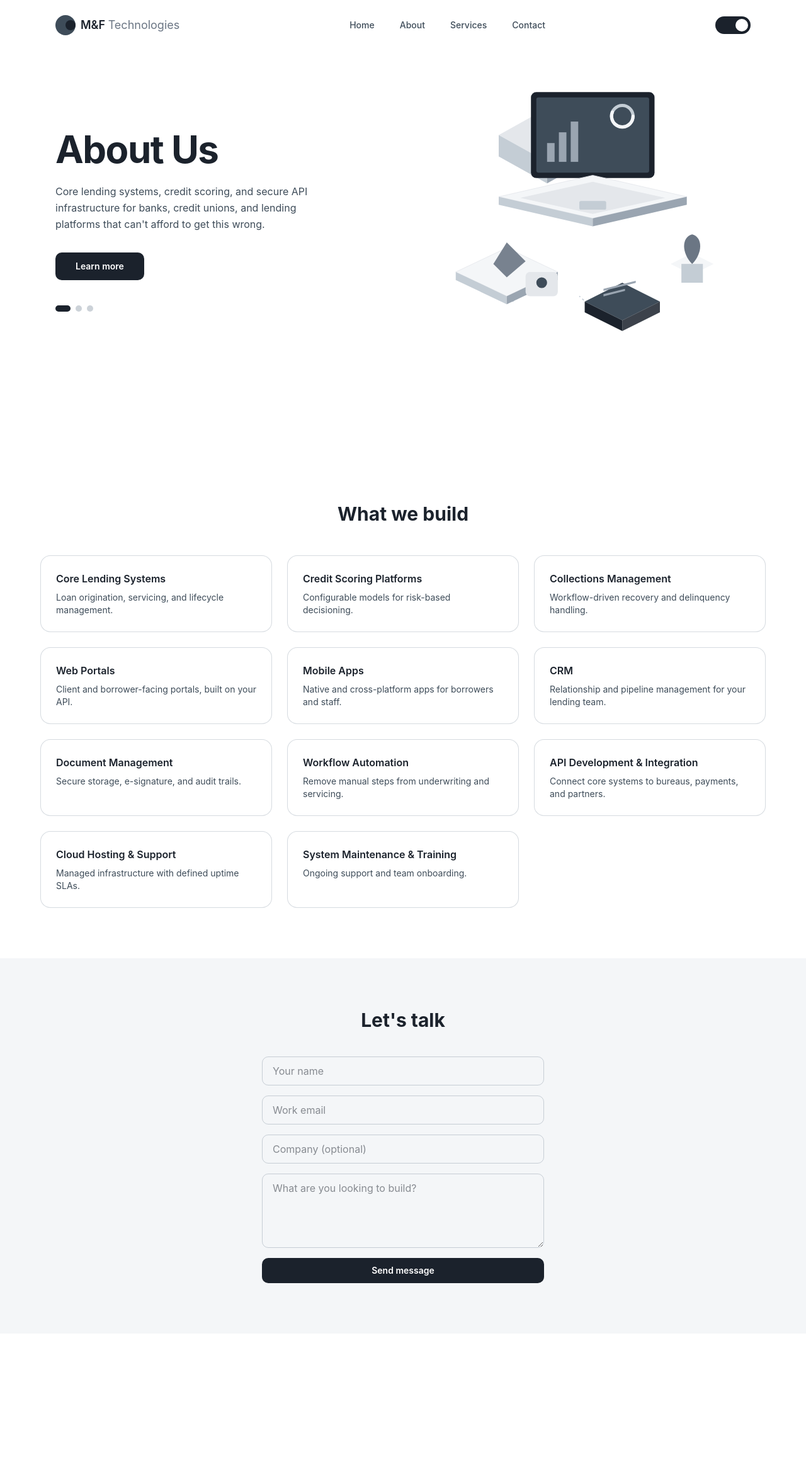
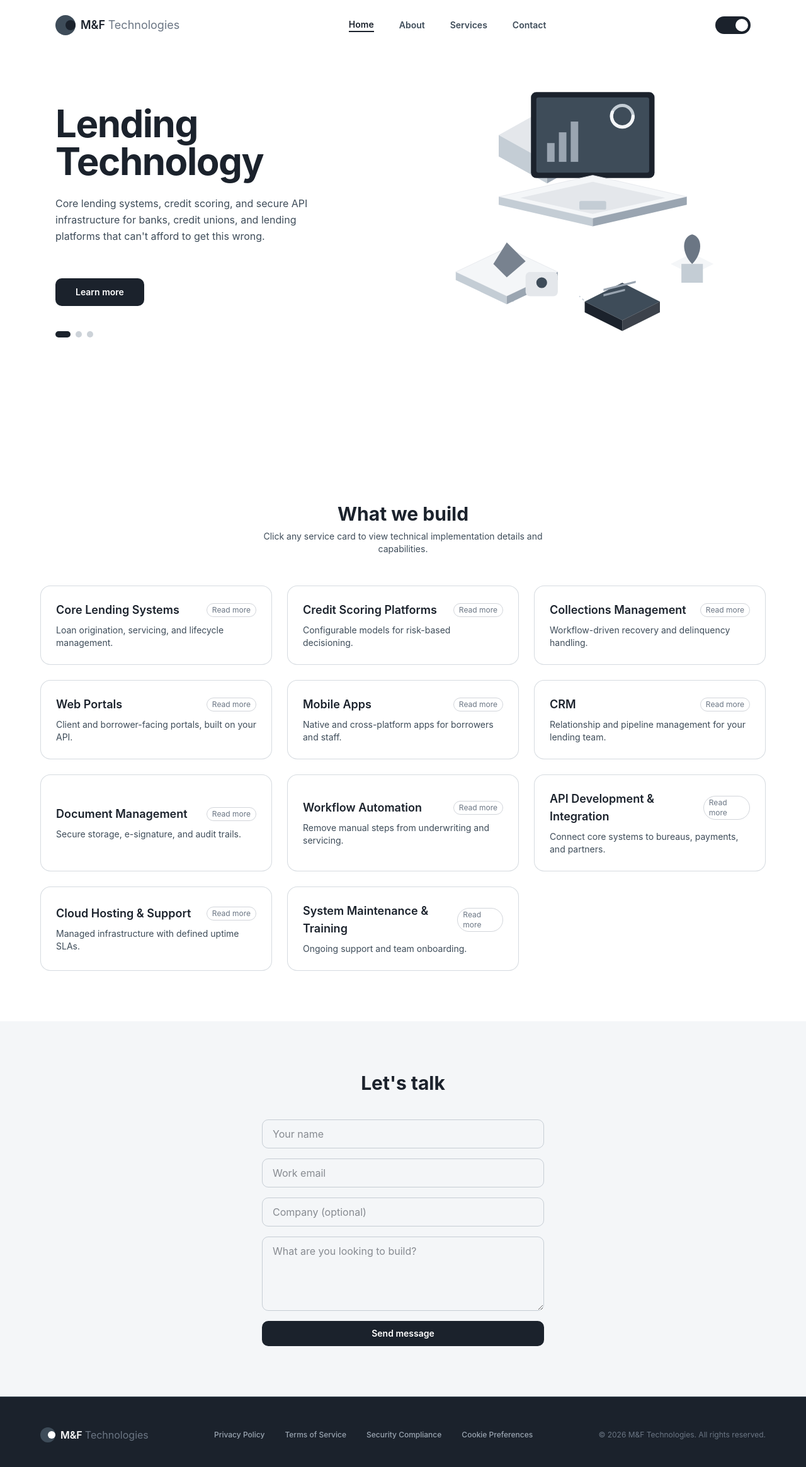
Before and after one commit to MuthamiM/M-F, a Next.js app in the folder frontend/: page / in a window 1280 px wide. Shown: the top 2330 px of the page at 63% size. Before the commit the page ends 2118 px from the top, so only its background shows below. Built offline with nearby package versions, Linux system fonts and the light colour scheme; no server answers.

Commit message:
Configure dynamic slider state in Hero, interactive click-to-modal for Services build grid, and added premium Footer component

```diff
--- a/frontend/src/app/page.tsx
+++ b/frontend/src/app/page.tsx
@@ -4,18 +4,22 @@
 import { Hero } from "@/features/landing/components/Hero";
 import { Services } from "@/features/landing/components/Services";
 import { ContactForm } from "@/features/landing/components/ContactForm";
+import { Footer } from "@/features/landing/components/Footer";
 
 export default function HomePage() {
   return (
+    <>
       <main>
         <Hero />
         <Services />
-      <section className="bg-cloud px-6 py-20">
+        <section id="contact" className="bg-cloud px-6 py-20">
           <h2 className="mb-10 text-center font-display text-3xl font-bold text-graphite">
             Let&apos;s talk
           </h2>
           <ContactForm />
         </section>
       </main>
+      <Footer />
+    </>
   );
 }
--- /dev/null
+++ b/frontend/src/features/landing/components/Footer.tsx
@@ -0,0 +1,38 @@
+import Link from "next/link";
+
+export function Footer() {
+  return (
+    <footer className="bg-graphite text-fog px-6 py-12 border-t border-slate">
+      <div className="mx-auto max-w-6xl flex flex-col md:flex-row items-center justify-between gap-6">
+        <div className="flex items-center gap-2">
+          <span className="relative flex h-6 w-6 items-center justify-center">
+            <span className="absolute h-6 w-6 rounded-full bg-slate" />
+            <span className="absolute right-0 h-3 w-3 rounded-full bg-white" />
+          </span>
+          <span className="text-md font-semibold text-white">
+            M&amp;F <span className="font-normal text-silver">Technologies</span>
+          </span>
+        </div>
+
+        <div className="flex flex-wrap justify-center gap-8 text-xs font-medium">
+          <Link href="#privacy" className="hover:text-white transition-colors">
+            Privacy Policy
+          </Link>
+          <Link href="#terms" className="hover:text-white transition-colors">
+            Terms of Service
+          </Link>
+          <Link href="#security" className="hover:text-white transition-colors">
+            Security Compliance
+          </Link>
+          <Link href="#cookies" className="hover:text-white transition-colors">
+            Cookie Preferences
+          </Link>
+        </div>
+
+        <p className="text-xs text-silver">
+          &copy; {new Date().getFullYear()} M&amp;F Technologies. All rights reserved.
+        </p>
+      </div>
+    </footer>
+  );
+}
--- a/frontend/src/features/landing/components/Hero.tsx
+++ b/frontend/src/features/landing/components/Hero.tsx
@@ -5,24 +5,42 @@ import { Button } from "@/shared/components/Button";
 import { Nav } from "./Nav";
 import { IsometricDevice } from "./IsometricDevice";
 
-const SLIDES = 3;
+interface Slide {
+  title: string;
+  description: string;
+}
+
+const SLIDES: Slide[] = [
+  {
+    title: "Lending Technology",
+    description: "Core lending systems, credit scoring, and secure API infrastructure for banks, credit unions, and lending platforms that can't afford to get this wrong."
+  },
+  {
+    title: "About Us",
+    description: "We design, build, and maintain institutional-grade financial modules, automating critical origination, underwriting, and collections workflows."
+  },
+  {
+    title: "Our Services",
+    description: "From custom loan management and compliance engines to portal interfaces, we deploy secure architectures optimized for maximum speed and scale."
+  }
+];
 
 export function Hero() {
   const [active, setActive] = useState(0);
 
+  const activeSlide = SLIDES[active];
+
   return (
     <section className="relative overflow-hidden bg-white">
-      <Nav />
+      <Nav active={active} setActive={setActive} />
 
       <div className="relative mx-auto grid max-w-6xl grid-cols-1 items-center gap-12 px-6 pb-24 pt-8 md:grid-cols-2 md:pb-32">
-        <div>
-          <h1 className="font-display text-5xl font-bold tracking-tight text-graphite md:text-6xl">
-            About Us
+        <div className="min-h-[300px] flex flex-col justify-center">
+          <h1 className="font-display text-5xl font-bold tracking-tight text-graphite md:text-6xl min-h-[120px] transition-all duration-300 ease-in-out">
+            {activeSlide.title}
           </h1>
-          <p className="mt-6 max-w-md text-base leading-relaxed text-slate">
-            Core lending systems, credit scoring, and secure API
-            infrastructure for banks, credit unions, and lending platforms
-            that can&apos;t afford to get this wrong.
+          <p className="mt-6 max-w-md text-base leading-relaxed text-slate min-h-[100px] transition-all duration-300 ease-in-out">
+            {activeSlide.description}
           </p>
           <div className="mt-8">
             <Button variant="primary" className="rounded-full px-8 py-3">
@@ -31,12 +49,12 @@ export function Hero() {
           </div>
 
           <div className="mt-10 flex gap-2">
-            {Array.from({ length: SLIDES }).map((_, i) => (
+            {SLIDES.map((_, i) => (
               <button
                 key={i}
                 aria-label={`Slide ${i + 1}`}
                 onClick={() => setActive(i)}
-                className={`h-2.5 rounded-full transition-all cursor-pointer ${
+                className={`h-2.5 rounded-full transition-all cursor-pointer focus:outline-none ${
                   active === i ? "w-6 bg-graphite" : "w-2.5 bg-fog/50"
                 }`}
               />
--- a/frontend/src/features/landing/components/Nav.tsx
+++ b/frontend/src/features/landing/components/Nav.tsx
@@ -3,13 +3,18 @@
 import { useState } from "react";
 
 const LINKS = [
-  { label: "Home", href: "#home" },
-  { label: "About", href: "#about" },
-  { label: "Services", href: "#services" },
+  { label: "Home", index: 0 },
+  { label: "About", index: 1 },
+  { label: "Services", index: 2 },
   { label: "Contact", href: "#contact" },
 ];
 
-export function Nav() {
+interface NavProps {
+  active: number;
+  setActive: (index: number) => void;
+}
+
+export function Nav({ active, setActive }: NavProps) {
   const [dark, setDark] = useState(false);
 
   return (
@@ -25,15 +30,32 @@ export function Nav() {
       </div>
 
       <nav className="hidden items-center gap-10 md:flex">
-        {LINKS.map((link) => (
-          <a
-            key={link.href}
-            href={link.href}
-            className="text-sm font-medium text-slate transition-colors hover:text-graphite"
-          >
-            {link.label}
-          </a>
-        ))}
+        {LINKS.map((link) => {
+          if (link.index !== undefined) {
+            const isActive = active === link.index;
+            return (
+              <button
+                key={link.label}
+                onClick={() => setActive(link.index)}
+                className={`text-sm font-semibold transition-colors cursor-pointer focus:outline-none ${
+                  isActive ? "text-graphite border-b-2 border-graphite" : "text-slate hover:text-graphite"
+                }`}
+              >
+                {link.label}
+              </button>
+            );
+          } else {
+            return (
+              <a
+                key={link.label}
+                href={link.href}
+                className="text-sm font-semibold text-slate transition-colors hover:text-graphite"
+              >
+                {link.label}
+              </a>
+            );
+          }
+        })}
       </nav>
 
       <button
--- a/frontend/src/features/landing/components/Services.tsx
+++ b/frontend/src/features/landing/components/Services.tsx
@@ -1,37 +1,127 @@
-// src/features/landing/components/Services.tsx
-const SERVICES = [
-  { title: "Core Lending Systems", desc: "Loan origination, servicing, and lifecycle management." },
-  { title: "Credit Scoring Platforms", desc: "Configurable models for risk-based decisioning." },
-  { title: "Collections Management", desc: "Workflow-driven recovery and delinquency handling." },
-  { title: "Web Portals", desc: "Client and borrower-facing portals, built on your API." },
-  { title: "Mobile Apps", desc: "Native and cross-platform apps for borrowers and staff." },
-  { title: "CRM", desc: "Relationship and pipeline management for your lending team." },
-  { title: "Document Management", desc: "Secure storage, e-signature, and audit trails." },
-  { title: "Workflow Automation", desc: "Remove manual steps from underwriting and servicing." },
-  { title: "API Development & Integration", desc: "Connect core systems to bureaus, payments, and partners." },
-  { title: "Cloud Hosting & Support", desc: "Managed infrastructure with defined uptime SLAs." },
-  { title: "System Maintenance & Training", desc: "Ongoing support and team onboarding." },
+"use client";
+
+import { useState } from "react";
+
+interface Service {
+  title: string;
+  desc: string;
+  details: string;
+}
+
+const SERVICES: Service[] = [
+  {
+    title: "Core Lending Systems",
+    desc: "Loan origination, servicing, and lifecycle management.",
+    details: "Our core lending engine handles the entire loan lifecycle from initial application and underwriting to disbursal, interest calculation, servicing, and final maturity. Built on a double-entry ledger database schema, it guarantees absolute transactional integrity, real-time auditability, and flawless integration with general ledgers."
+  },
+  {
+    title: "Credit Scoring Platforms",
+    desc: "Configurable models for risk-based decisioning.",
+    details: "An advanced decision engine that aggregates data from traditional credit bureaus, alternative payment networks, and custom telemetry data. Operators can define configurable risk scoring weight trees, rule matrices, and cutoff thresholds to automate instant-approvals or flag high-risk accounts for manual underwriting."
+  },
+  {
+    title: "Collections Management",
+    desc: "Workflow-driven recovery and delinquency handling.",
+    details: "Delinquency tracking system designed to optimize recovery rates. Automatically segments overdue accounts by risk tier, triggers automated reminders via SMS, email, and automated dialers, and manages agent queues with workflow escalation from soft collections to legal recovery."
+  },
+  {
+    title: "Web Portals",
+    desc: "Client and borrower-facing portals, built on your API.",
+    details: "Responsive web portals for borrowers and credit brokers. Features include real-time application trackers, secure document upload zones, self-service loan modifications, payment scheduling (cards/mobile money), and instant balance lookups."
+  },
+  {
+    title: "Mobile Apps",
+    desc: "Native and cross-platform apps for borrowers and staff.",
+    details: "Secure Android and iOS applications built for high performance and offline operations. Empowers field agents to capture KYC/KYB data on the ground, and provides borrowers with push notifications, wallet management, and biometrically secured micro-lending access."
+  },
+  {
+    title: "CRM",
+    desc: "Relationship and pipeline management for your lending team.",
+    details: "A pipeline manager tailored for credit institutions. Tracks borrower communications, manages sales officer tasks, maps conversion rates across campaigns, and features pre-built integrations with phone systems and helpdesks."
+  },
+  {
+    title: "Document Management",
+    desc: "Secure storage, e-signature, and audit trails.",
+    details: "Secure, encrypted cloud storage complying with data privacy regulations. Includes integrated OCR parsing for automated ID/statement reading, version tracking, e-signature signing flows, and immutable access audit logging."
+  },
+  {
+    title: "Workflow Automation",
+    desc: "Remove manual steps from underwriting and servicing.",
+    details: "Eliminates operational bottlenecks by automating routine verification tasks. Automate AML/PEP watchlist checks, trigger income verification checks via bank APIs, and automatically route high-value files to senior credit committees."
+  },
+  {
+    title: "API Development & Integration",
+    desc: "Connect core systems to bureaus, payments, and partners.",
+    details: "Standardized, highly secured JSON REST and GraphQL APIs. Facilitates seamless connection of your lending stack to external ecosystem nodes including payment networks, third-party underwriting services, and corporate enterprise systems."
+  },
+  {
+    title: "Cloud Hosting & Support",
+    desc: "Managed infrastructure with defined uptime SLAs.",
+    details: "High-availability hosting platforms set up on premium cloud infrastructure (AWS/Azure) under a 99.99% uptime SLA. Features isolated database pools, continuous automated backups, and 24/7 security monitoring."
+  },
+  {
+    title: "System Maintenance & Training",
+    desc: "Ongoing support and team onboarding.",
+    details: "Comprehensive training and enablement programs for your IT and risk officers. Ongoing support covers emergency patches, security updates, feature requests, and dedicated Slack/Teams response lines."
+  },
 ];
 
 export function Services() {
+  const [selectedService, setSelectedService] = useState<Service | null>(null);
+
   return (
-    <section className="px-6 py-20">
+    <section id="services" className="px-6 py-20 bg-white">
       <div className="mx-auto max-w-6xl">
         <h2 className="text-center font-display text-3xl font-bold text-graphite">
           What we build
         </h2>
+        <p className="text-center text-slate mt-2 max-w-lg mx-auto text-sm">
+          Click any service card to view technical implementation details and capabilities.
+        </p>
+
         <div className="mt-12 grid grid-cols-1 gap-6 sm:grid-cols-2 lg:grid-cols-3">
           {SERVICES.map((service) => (
-            <div
+            <button
               key={service.title}
-              className="rounded-lg border border-fog/40 bg-white p-6 transition-shadow hover:shadow-md"
+              onClick={() => setSelectedService(service)}
+              className="text-left block w-full rounded-lg border border-fog/40 bg-white p-6 transition-all hover:shadow-md hover:border-slate cursor-pointer focus:outline-none focus:ring-2 focus:ring-graphite focus:ring-offset-2"
             >
-              <h3 className="font-semibold text-graphite">{service.title}</h3>
+              <h3 className="font-semibold text-graphite text-lg flex items-center justify-between">
+                <span>{service.title}</span>
+                <span className="text-silver text-xs font-normal border border-silver/30 px-2 py-0.5 rounded-full group-hover:bg-cloud">
+                  Read more
+                </span>
+              </h3>
               <p className="mt-2 text-sm text-slate">{service.desc}</p>
-            </div>
+            </button>
           ))}
         </div>
       </div>
+
+      {/* Modal Detail Overlay */}
+      {selectedService && (
+        <div className="fixed inset-0 z-50 flex items-center justify-center p-4 bg-graphite/60 backdrop-blur-sm">
+          <div className="relative w-full max-w-xl bg-white rounded-lg p-6 shadow-xl border border-fog/20 animate-in fade-in zoom-in-95 duration-150">
+            <h3 className="text-2xl font-bold text-graphite leading-snug">
+              {selectedService.title}
+            </h3>
+            <p className="text-silver text-sm font-medium mt-1">
+              {selectedService.desc}
+            </p>
+            <div className="mt-4 border-t border-fog/20 pt-4 text-slate text-sm leading-relaxed">
+              {selectedService.details}
+            </div>
+            <div className="mt-6 flex justify-end">
+              <button
+                onClick={() => setSelectedService(null)}
+                className="px-4 py-2 text-sm font-semibold text-white bg-graphite hover:bg-slate rounded-md cursor-pointer transition-colors focus:outline-none"
+              >
+                Close Details
+              </button>
+            </div>
+          </div>
+        </div>
+      )}
     </section>
   );
 }
```
Lines whose indentation alone changed are shown as unchanged.
